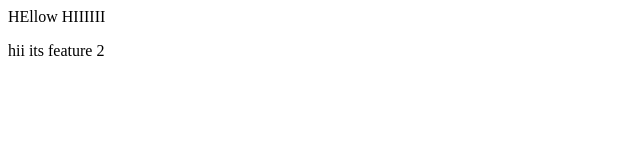
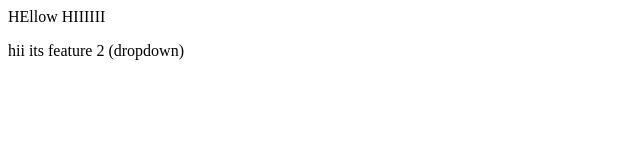
Before and after one commit to priyannkkkk/local-repo, a plain HTML site: page index.html in a window 1280 px wide. Shown: the full height of the page, 0-640 px from the left. Drawn offline with Linux system fonts and the light colour scheme.

Commit message:
Add dropdown

```diff
--- a/index.html
+++ b/index.html
@@ -1,2 +1,2 @@
 <p> HEllow HIIIIII</p>
-<p> hii its feature 2</p>
+<p> hii its feature 2 (dropdown)</p>
```
